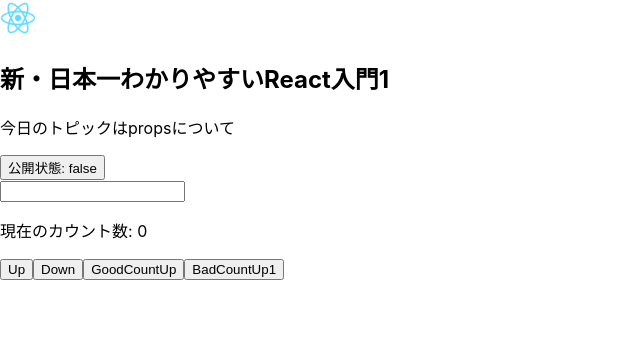
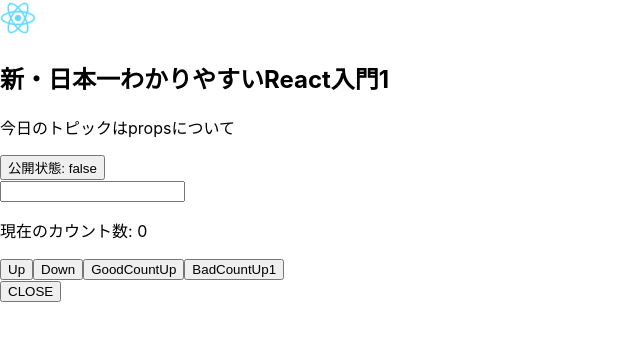
Before and after one commit to GekiteniusY/ReactBasic, a React (Create React App) app: page / in a window 1280 px wide. Shown: the top 340 px of the page, without its empty margins (0-640 px from the left). Built offline with nearby package versions, Linux system fonts and the light colour scheme.

Commit message:
useEffectとclean upを学習

```diff
--- a/src/App.js
+++ b/src/App.js
@@ -1,6 +1,6 @@
 // import logo from "./logo.svg";
 import "./App.css";
-import { Article, TextInput, Counter } from "./component/index";
+import { Article, TextInput, Counter, ToggleButton } from "./component/index";
 
 function App() {
   return (
@@ -12,6 +12,7 @@
         />
         <TextInput />
         <Counter />
+        <ToggleButton />
       </div>
     </>
   );
--- a/src/component/Counter.jsx
+++ b/src/component/Counter.jsx
@@ -1,4 +1,4 @@
-import { useState } from "react"
+import { useEffect, useState } from "react"
 
 const Counter = () => {
     // 初期値が0のカウンターの状態を管理するstate
@@ -33,6 +33,16 @@
         setCount(prevState => prevState - 1)
     }
 
+    // 毎回実行されるuseEffect
+    useEffect(() => {
+        console.log("Current count is...", count)
+    })
+
+    // 初回のみ実行されるuseEffect
+    useEffect(() => {
+        console.log("First: Current count is...", count)
+    }, [])
+
     return (
         <div>
             <p>現在のカウント数: {count}</p>
--- /dev/null
+++ b/src/component/ToggleButton.jsx
@@ -0,0 +1,65 @@
+import { useState, useEffect } from "react"
+
+const ToggleButton = () => {
+    const [open, setOpen] = useState(false)
+    const [cleanUpCount, setCleanUpCount] = useState(0)
+    const [useEffectCount, setUseEffectCount] = useState(0)
+
+    const toglle = () => {
+        setOpen(open => !open)
+    }
+
+    const CountUpCleanUpCount = () => {
+        console.log('   CountUpCleanCount: called')
+        console.log(cleanUpCount)
+        setCleanUpCount(cleanUpCount => cleanUpCount + 1)
+        console.log('   count up')
+        console.log(cleanUpCount)
+    }
+
+    const CountUpUseEffectCount = () => {
+        console.log('   CountUpUseEffectCount: called')
+        console.log(useEffectCount)
+        setUseEffectCount(useEffectCount => useEffectCount + 1)
+        console.log('   count up')
+        console.log(useEffectCount)
+    }
+
+    const Check = () => {
+        console.log('   check clean up count', cleanUpCount)
+    }
+
+    // open変数に変更があったときに処理を実行するuseEffect
+    //
+    useEffect(() => {
+        console.log('==========start useEffect===========')
+        console.log('Called ToggleButton useEffec and useEffectCount is...', useEffectCount)
+        console.log('CountUp useEffectCount')
+        CountUpUseEffectCount()
+        console.log('Now, Total called useEffect is...', useEffectCount)
+        console.log('Total called clean up is...', cleanUpCount)
+
+        // if (open) {
+        //     console.log('ToggleButton is open')
+        // }
+
+        console.log('==========end useEffect===========')
+
+        return () => {
+            console.log('==========start clean up===========')
+            console.log('CleanUpCount is now...', cleanUpCount)
+            CountUpCleanUpCount()
+            Check()
+            console.log('CleanUpCount is after...', cleanUpCount)
+            console.log('==========end clean up===========')
+        };
+    }, [open]);
+
+    return (
+        <button onClick={toglle}>
+            {open ? 'OPEN': 'CLOSE'}
+        </button>
+    )
+}
+
+export default ToggleButton
--- a/src/component/index.jsx
+++ b/src/component/index.jsx
@@ -5,4 +5,4 @@
 export {default as PublishButton} from './PublishButton'
 export {default as TextInput} from './TextInput'
 export {default as Title} from './Title'
-// export {default as ToggleButton} from './ToggleButton'
+export {default as ToggleButton} from './ToggleButton'
```
